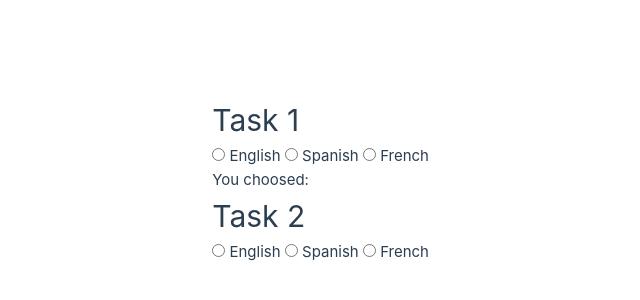
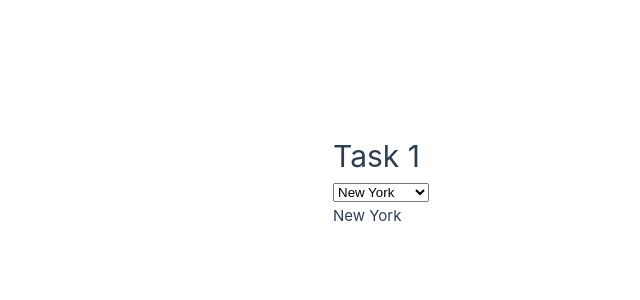
Before and after one commit to bendyou/vue_test, a Vue app: page / in a window 1280 px wide. Shown: the part 220-520 px from the top of the page, without its empty margins (211-851 px from the left). Built offline with nearby package versions, Linux system fonts and the light colour scheme.

Commit message:
Initial commit in task_49

```diff
--- a/src/App.vue
+++ b/src/App.vue
@@ -1,22 +1,12 @@
 <template>
   <div>
     <h1>Task 1</h1>
-      <div>
-        <input name="language" type="radio" v-model="choice" value="English"> English
-        <input name="language" type="radio" v-model="choice" value="Spanish"> Spanish
-        <input name="language" type="radio" v-model="choice" value="French"> French
-      </div>
-      <p>You choosed: {{ choice }}</p>
-
-      <h1>Task 2</h1>
-      <div>
-        <input name="language" type="radio" v-model="choice" value="English"> English
-        <input name="language" type="radio" v-model="choice" value="Spanish"> Spanish
-        <input name="language" type="radio" v-model="choice" value="French"> French
-      </div>
-      <p v-if="choice === 'English'">Hello!</p>
-      <p v-if="choice === 'Spanish'">¡Hola!</p>
-      <p v-if="choice === 'French'">Bonjour!</p>
+    <select v-model="selectedCity">
+      <option>New York</option>
+      <option>Los Angeles</option>
+      <option>Chicago</option>
+    </select>
+    <p>{{ selectedCity }}</p>
   </div>
 </template>
 
@@ -24,8 +14,8 @@
 export default {
   data() {
     return {
-        choice: ''
+      selectedCity: 'New York',
     };
-    }
+  },
 };
 </script>
```
Lines whose indentation alone changed are shown as unchanged.
